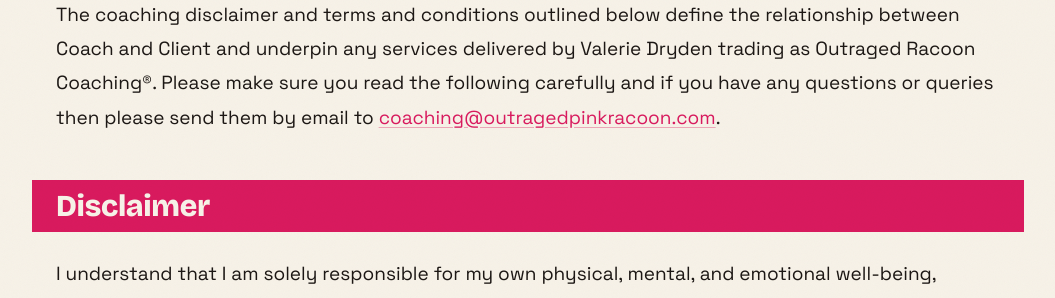
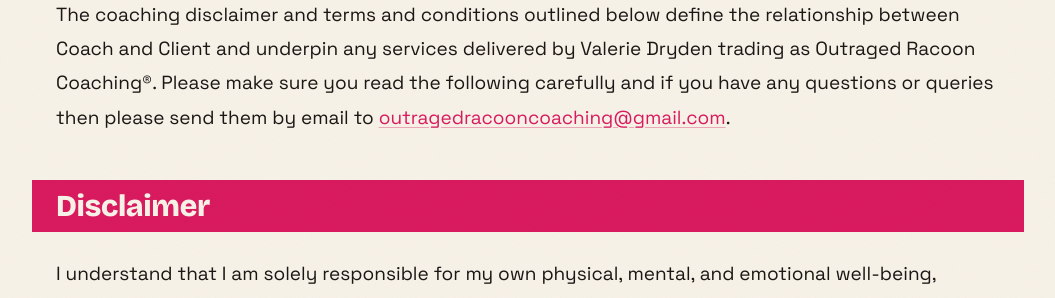
Before and after one commit to outragedpinkracoon/outragedpinkracoon.github.io, a Jekyll site: the page built from coaching-disclaimer-and-terms.md, in a window 1280 px wide and 900 px high, scrolled down 335 px. Shown: the part 155-453 px from the top of the window, without its empty margins (112-1167 px from the left). Built offline with Jekyll 4.4.1, drawn with Linux system fonts in a browser that asks for light colours; comment, search, counter and statistics services are not loaded; some of the changed text lies outside the part shown.

Commit message:
updates email

```diff
--- a/_layouts/default.html
+++ b/_layouts/default.html
@@ -24,7 +24,7 @@
     </nav>
     <header><a href='/'>OUTRAGED RACOON COACHING</a></header>
       {% if page.subtitle %}<p class="page-subtitle">{{ page.subtitle }}</p>{% endif %}
-    {% if page.show_cta %}<p class="text-center"><a class="header-cta" href="mailto:coaching@outragedpinkracoon.com?subject=Coaching%20Enquiry&body=Hi%20Val%2C%20I%27d%20love%20to%20have%20a%20chat%20about%20coaching.">Book a session</a></p>{% endif %}
+    {% if page.show_cta %}<p class="text-center"><a class="header-cta" href="mailto:outragedracooncoaching@gmail.com?subject=Coaching%20Enquiry&body=Hi%20Val%2C%20I%27d%20love%20to%20have%20a%20chat%20about%20coaching.">Book a session</a></p>{% endif %}
     <div id="main-content">
       {{ content }}
     </div>
--- a/coaching-disclaimer-and-terms.md
+++ b/coaching-disclaimer-and-terms.md
@@ -5,7 +5,7 @@
 description: Terms and conditions for my coaching services
 sitemap: false
 ---
-The coaching disclaimer and terms and conditions outlined below define the relationship between Coach and Client and underpin any services delivered by Valerie Dryden trading as Outraged Racoon Coaching®. Please make sure you read the following carefully and if you have any questions or queries then please send them by email to [coaching@outragedpinkracoon.com](coaching@outragedpinkracoon.com).
+The coaching disclaimer and terms and conditions outlined below define the relationship between Coach and Client and underpin any services delivered by Valerie Dryden trading as Outraged Racoon Coaching®. Please make sure you read the following carefully and if you have any questions or queries then please send them by email to [outragedracooncoaching@gmail.com](outragedracooncoaching@gmail.com).
 
 ## Disclaimer
 
@@ -108,4 +108,4 @@
 This document constitutes the entire agreement between the parties and supersedes all prior written or oral representations regarding its subject matter.
 
 ### Feedback
-Feedback about the service is welcomed and can be given during a coaching session or by emailing [coaching@outragedpinkracoon.com](coaching@outragedpinkracoon.com).
+Feedback about the service is welcomed and can be given during a coaching session or by emailing [outragedracooncoaching@gmail.com](outragedracooncoaching@gmail.com).
```
Also changed, not shown: coaching.md (+3 -3 lines).
